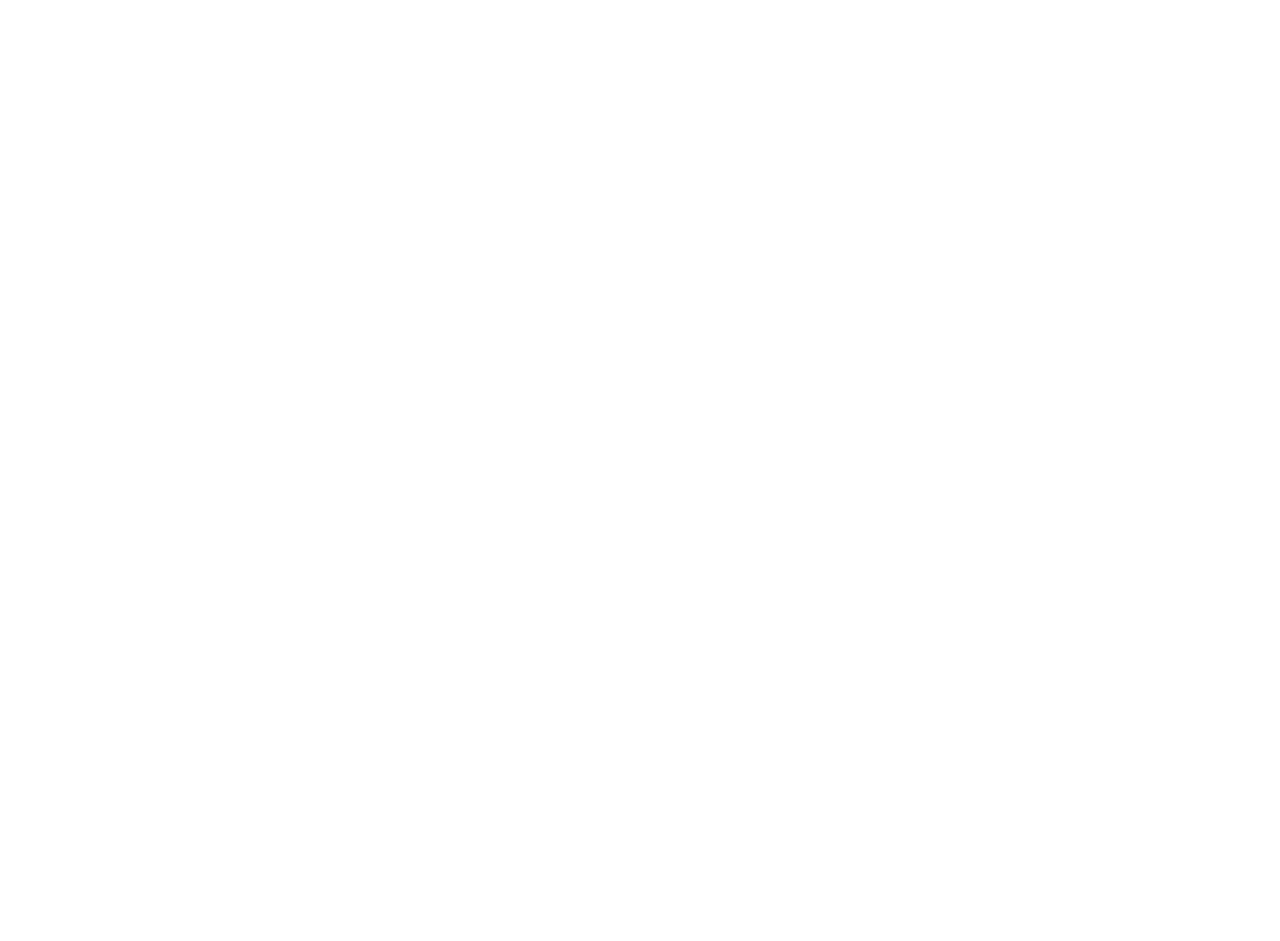
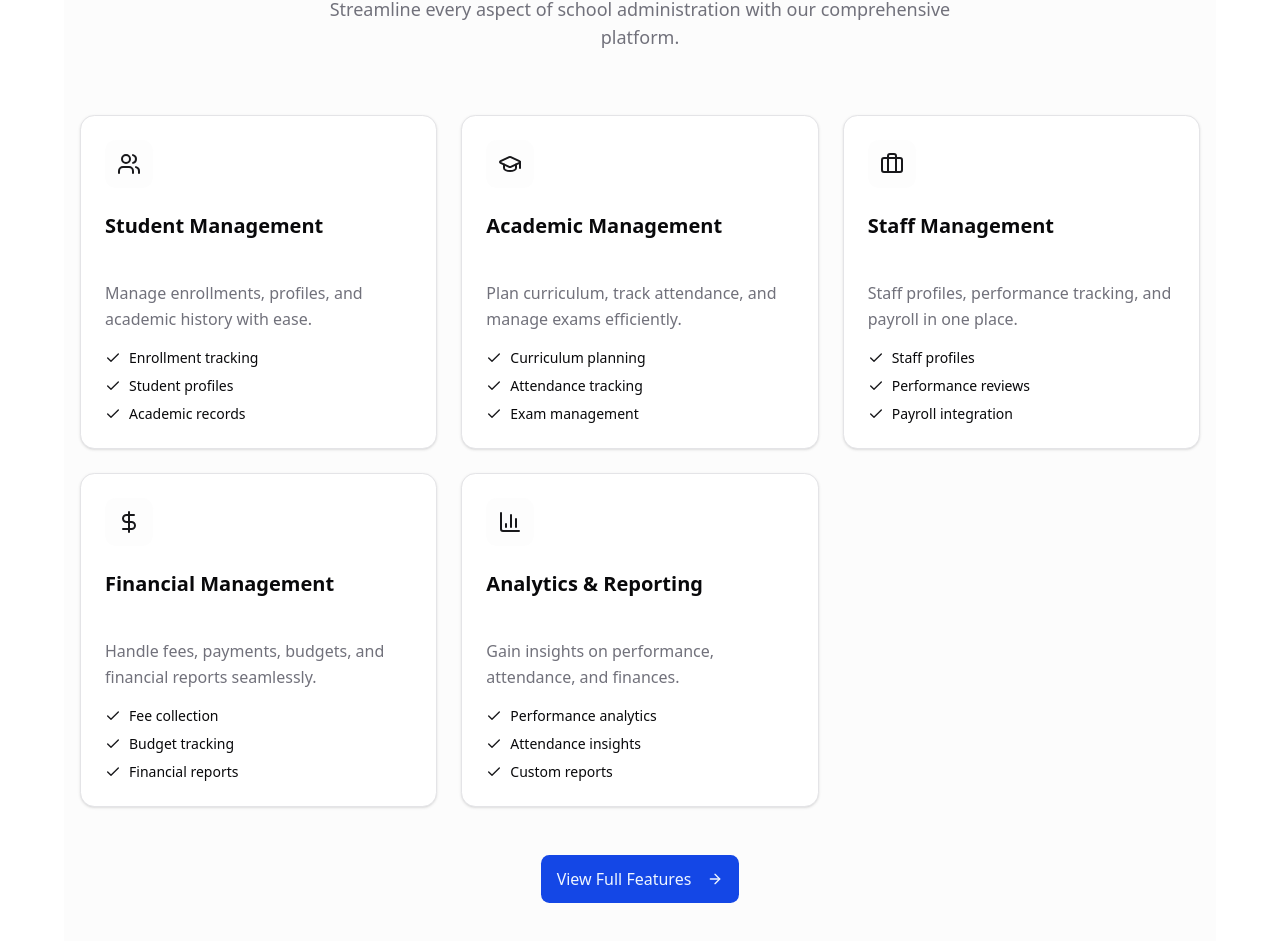
Before and after one commit to a10group/sisn, a Next.js app: page / in a window 1280 px wide. Shown: the part 2175-3116 px from the top of the page. Before the commit the page ends 2034 px from the top, so only its background shows below. Built offline with nearby package versions, Linux system fonts and the light colour scheme.

Commit message:
Features Section

```diff
--- a/app/(public)/page.tsx
+++ b/app/(public)/page.tsx
@@ -2,6 +2,7 @@ import React from "react";
 import { HeroSection } from "@/components/frontend/hero-section";
 import LogoCloud from "@/components/frontend/logoCloud";
 import { DashboardPreview } from "@/components/frontend/dashboard-preview";
+import { FeaturesSection } from "@/components/frontend/features-section";
 
 const Page = () => {
   return (
@@ -9,6 +10,7 @@ const Page = () => {
       <HeroSection />
       <LogoCloud />
       <DashboardPreview />
+      <FeaturesSection />
     </main>
   );
 };
--- a/components/frontend/features-section.tsx
+++ b/components/frontend/features-section.tsx
@@ -1,6 +1,122 @@
-import React from "react";
+import { Button } from "@/components/ui/button";
+import { Card, CardContent, CardHeader, CardTitle } from "@/components/ui/card";
+import {
+  Users,
+  GraduationCap,
+  Briefcase,
+  DollarSign,
+  BarChart3,
+  ArrowRight,
+  Check,
+} from "lucide-react";
 
-const FeaturesSection = () => {
-  return <div>FeaturesSection</div>;
-};
-export default FeaturesSection;
+const features = [
+  {
+    icon: Users,
+    title: "Student Management",
+    description:
+      "Manage enrollments, profiles, and academic history with ease.",
+    highlights: ["Enrollment tracking", "Student profiles", "Academic records"],
+  },
+  {
+    icon: GraduationCap,
+    title: "Academic Management",
+    description:
+      "Plan curriculum, track attendance, and manage exams efficiently.",
+    highlights: [
+      "Curriculum planning",
+      "Attendance tracking",
+      "Exam management",
+    ],
+  },
+  {
+    icon: Briefcase,
+    title: "Staff Management",
+    description:
+      "Staff profiles, performance tracking, and payroll in one place.",
+    highlights: [
+      "Staff profiles",
+      "Performance reviews",
+      "Payroll integration",
+    ],
+  },
+  {
+    icon: DollarSign,
+    title: "Financial Management",
+    description:
+      "Handle fees, payments, budgets, and financial reports seamlessly.",
+    highlights: ["Fee collection", "Budget tracking", "Financial reports"],
+  },
+  {
+    icon: BarChart3,
+    title: "Analytics & Reporting",
+    description: "Gain insights on performance, attendance, and finances.",
+    highlights: [
+      "Performance analytics",
+      "Attendance insights",
+      "Custom reports",
+    ],
+  },
+];
+
+export function FeaturesSection() {
+  return (
+    <section className="py-20 px-4 bg-secondary/30">
+      <div className="max-w-6xl mx-auto">
+        {/* Section Header */}
+        <div className="text-center mb-16">
+          <h2 className="text-3xl md:text-4xl font-bold text-foreground mb-4 text-balance">
+            All-in-One School Management Modules
+          </h2>
+          <p className="text-lg text-muted-foreground max-w-2xl mx-auto">
+            Streamline every aspect of school administration with our
+            comprehensive platform.
+          </p>
+        </div>
+
+        {/* Features Grid */}
+        <div className="grid grid-cols-1 md:grid-cols-2 lg:grid-cols-3 gap-6 mb-12">
+          {features.map((feature) => (
+            <Card
+              key={feature.title}
+              className="bg-card border-border shadow-sm hover:shadow-md transition-shadow"
+            >
+              <CardHeader className="pb-4">
+                <div className="h-12 w-12 rounded-lg bg-accent/20 flex items-center justify-center mb-4">
+                  <feature.icon className="h-6 w-6 text-accent-foreground" />
+                </div>
+                <CardTitle className="text-xl font-semibold text-foreground">
+                  {feature.title}
+                </CardTitle>
+              </CardHeader>
+              <CardContent>
+                <p className="text-muted-foreground mb-4 leading-relaxed">
+                  {feature.description}
+                </p>
+                <ul className="space-y-2">
+                  {feature.highlights.map((highlight) => (
+                    <li
+                      key={highlight}
+                      className="flex items-center gap-2 text-sm text-foreground"
+                    >
+                      <Check className="h-4 w-4 text-accent-foreground flex-shrink-0" />
+                      {highlight}
+                    </li>
+                  ))}
+                </ul>
+              </CardContent>
+            </Card>
+          ))}
+        </div>
+
+        {/* CTA Button */}
+        <div className="text-center">
+          <Button size="lg" className="px-8 py-6 text-base">
+            View Full Features
+            <ArrowRight className="ml-2 h-4 w-4" />
+          </Button>
+        </div>
+      </div>
+    </section>
+  );
+}
```
